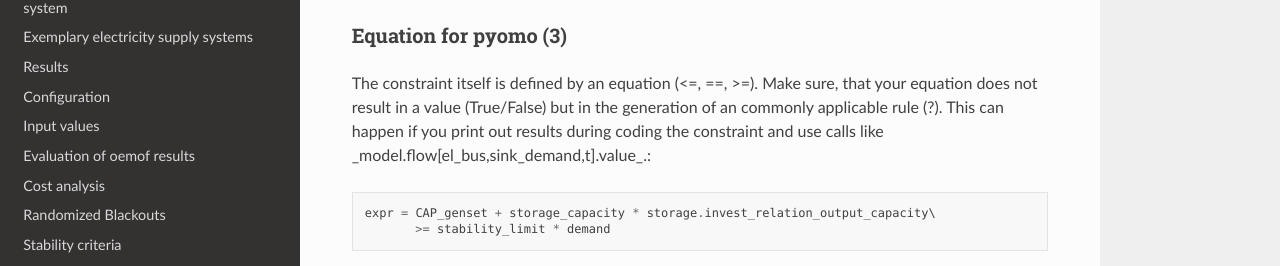
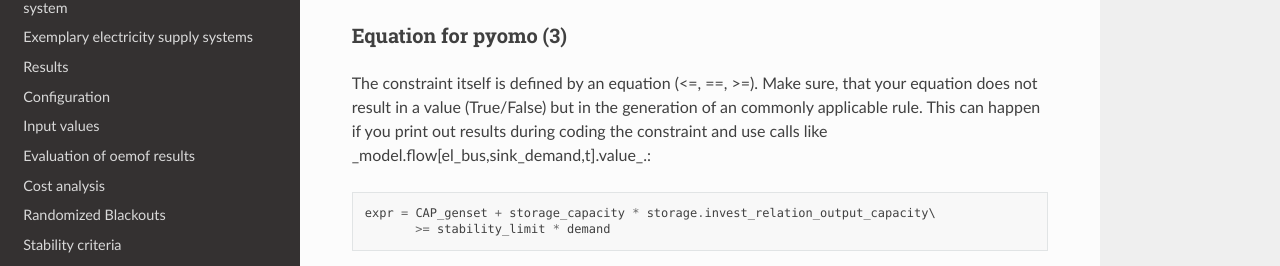
Before and after one commit to rl-institut/offgridders, a Sphinx documentation site: the page built from docs/Constrains.rst, in a window 1280 px wide and 900 px high, scrolled down 1889 px. Shown: the part 184-450 px from the top of the window. Built offline with Sphinx 7.4.7 and the Read the Docs theme 2.0.0, drawn with Linux system fonts in a browser that asks for light colours.

Commit message:
Erased (?) in contrains

```diff
--- a/docs/Constrains.rst
+++ b/docs/Constrains.rst
@@ -87,7 +87,7 @@ Make sure that this value is defined for your component.
 Equation for pyomo (3)
 +++++++++++++++++++++++++++++++++++++++++++++++++++++++++++++++++
 
-The constraint itself is defined by an equation (<=, ==, >=). Make sure, that your equation does not result in a value (True/False) but in the generation of an commonly applicable rule (?). This can happen if you print out results during coding the constraint and use calls like _model.flow[el_bus,sink_demand,t].value_.::
+The constraint itself is defined by an equation (<=, ==, >=). Make sure, that your equation does not result in a value (True/False) but in the generation of an commonly applicable rule. This can happen if you print out results during coding the constraint and use calls like _model.flow[el_bus,sink_demand,t].value_.::
 
                 expr = CAP_genset + storage_capacity * storage.invest_relation_output_capacity\
                        >= stability_limit * demand
```
